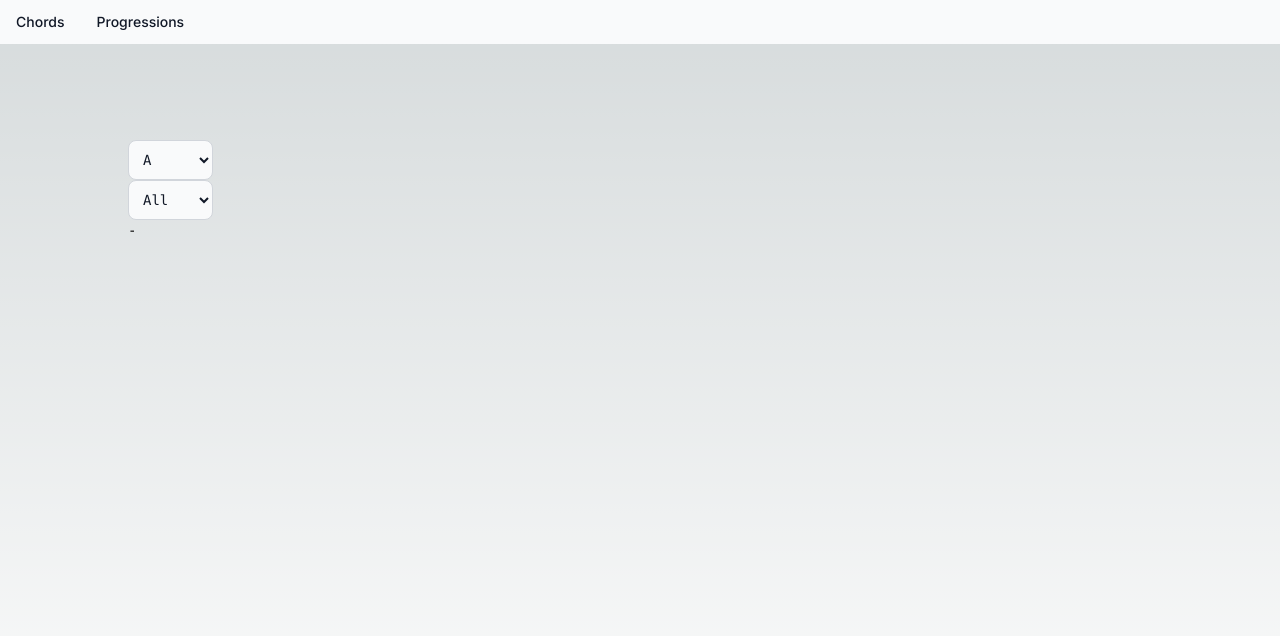
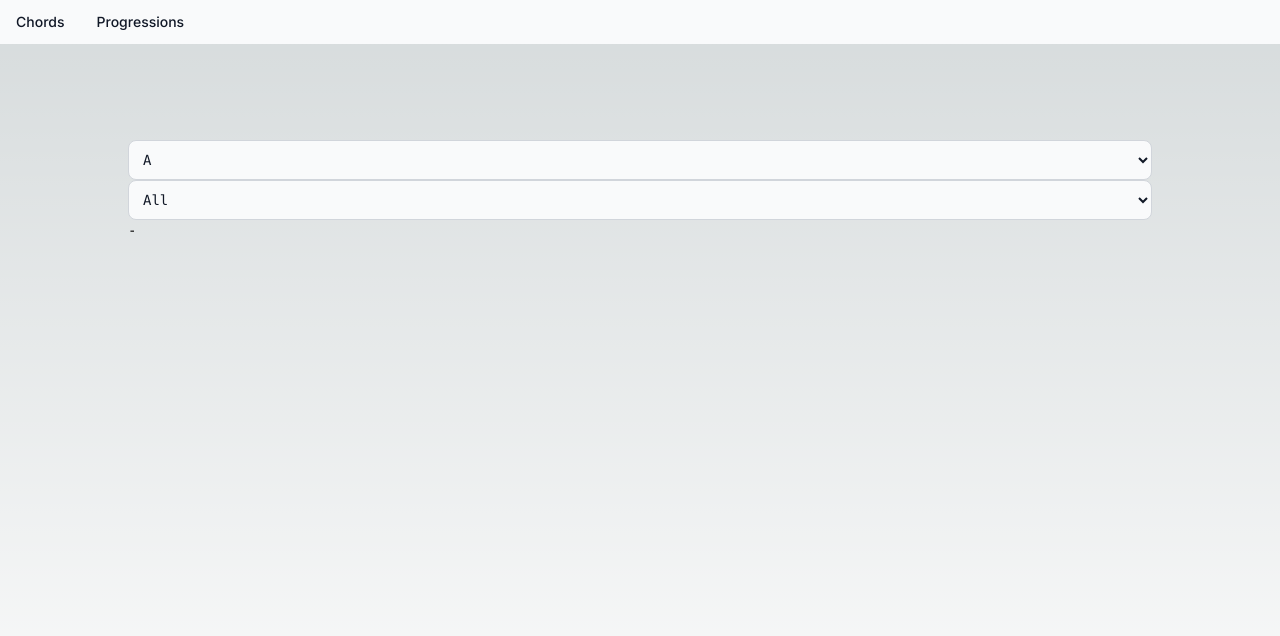
Before and after one commit to mikkelstaerk/guitar-app, a Next.js app: page / in a window 1280 px wide. Shown: the top 636 px of the page. Built offline with nearby package versions, Linux system fonts and the light colour scheme.

Commit message:
justify page width

```diff
--- a/src/app/page.tsx
+++ b/src/app/page.tsx
@@ -4,7 +4,7 @@ import ChordFinder from './components/chord-finder'
 export default function Home() {
   return (
     <main className="flex min-h-screen flex-col items-center justify-between p-24">
-      <div className="z-10 w-full max-w-5xl items-center justify-between font-mono text-sm lg:flex">
+      <div className="z-10 w-full max-w-5xl items-center justify-between font-mono text-sm">
     <ChordFinder />
       </div>
     </main>
--- a/src/app/progressions/[slug]/page.tsx
+++ b/src/app/progressions/[slug]/page.tsx
@@ -1,5 +1,3 @@
-
-'use client'
 
 import React, {useEffect, useState} from 'react';
 
@@ -25,7 +23,6 @@ export default function Page({ params }: { params: { slug: string } }) {
 
   function findChords() {
     if(progression===undefined) {return []}
-
     const proChords = [];
     progression.chords.forEach(chord => {
       const cho = chords.find(c => c.key==chord.key && c.scale==chord.scale && c.type==type);
@@ -41,7 +38,7 @@ export default function Page({ params }: { params: { slug: string } }) {
   findChords();
   return (
     <main className="flex min-h-screen flex-col items-center justify-between p-24">
-      <div className="z-10 w-full max-w-5xl items-center justify-between font-mono text-sm lg:flex">
+      <div className="z-10 w-full max-w-5xl items-center justify-between font-mono text-sm">
         <ChordList chords={findChords()} />
       </div>
     </main>
```
